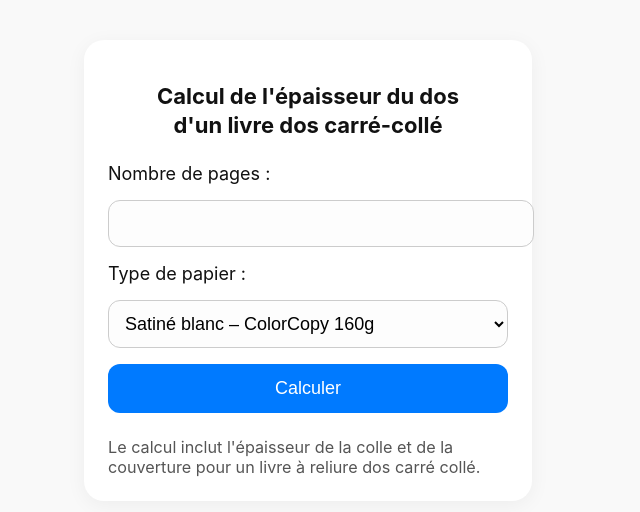
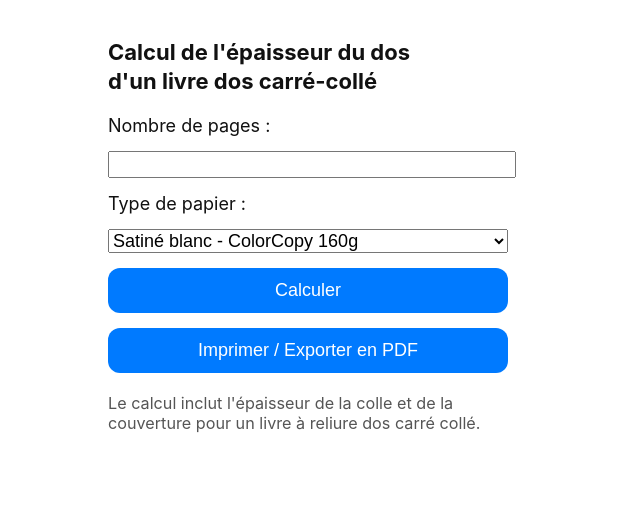
Before and after one commit to labelpages/dos-livre, a plain HTML site: page index.html in a window 1280 px wide. Shown: the whole page, without its empty margins (332-972 px from the left). Drawn offline with Linux system fonts and the light colour scheme.

Commit message:
Add files via upload

```diff
--- a/index.html
+++ b/index.html
@@ -1,97 +1,89 @@
 <!DOCTYPE html>
 <html lang="fr">
 <head>
-  <meta charset="UTF-8" />
-  <meta name="viewport" content="width=device-width, initial-scale=1.0, viewport-fit=cover" />
+  <meta charset="UTF-8">
+  <meta name="viewport" content="width=device-width, initial-scale=1.0, viewport-fit=cover">
   <title>Calculateur d'épaisseur de livre</title>
-  <meta name="apple-mobile-web-app-capable" content="yes" />
-  <meta name="apple-mobile-web-app-status-bar-style" content="black-translucent" />
-  <link rel="apple-touch-icon" href="icon-512.png" />
+  <meta name="apple-mobile-web-app-capable" content="yes">
+  <meta name="apple-mobile-web-app-status-bar-style" content="black-translucent">
+  <link rel="apple-touch-icon" href="icon-512.png">
   <style>
     html, body {
       margin: 0;
       padding: 0;
       font-family: -apple-system, BlinkMacSystemFont, "Segoe UI", Roboto, Helvetica, Arial, sans-serif;
       font-size: 18px;
-      background-color: #f9f9f9;
+      background-color: #ffffff;
       color: #111;
       height: 100%;
       -webkit-font-smoothing: antialiased;
     }
-
     .app-container {
       max-width: 400px;
-      margin: 40px auto;
-      padding: 24px;
-      background-color: #fff;
-      border-radius: 20px;
-      box-shadow: 0 4px 20px rgba(0,0,0,0.05);
+      margin: 0 auto;
+      padding: 20px;
+      padding-top: calc(env(safe-area-inset-top) + 20px);
     }
-
     label, select, input, button {
       display: block;
-      margin-bottom: 16px;
+      margin-bottom: 15px;
       width: 100%;
       font-size: 18px;
     }
-
-    input, select {
+    button {
       padding: 12px;
-      border: 1px solid #ccc;
-      border-radius: 12px;
-      background-color: #fdfdfd;
-    }
-
-    button {
-      padding: 14px;
       background-color: #007AFF;
       color: white;
       border: none;
       border-radius: 12px;
       cursor: pointer;
-      transition: background-color 0.2s ease;
     }
-
     button:hover {
       background-color: #005BBB;
     }
-
     #result {
-      margin-top: 24px;
+      margin-top: 20px;
       font-weight: bold;
       white-space: pre-line;
     }
-
     .note {
       font-size: 0.9em;
       color: #555;
-      margin-top: 12px;
+      margin-top: 10px;
     }
-
     h2 {
       font-size: 22px;
       line-height: 1.3;
-      margin-bottom: 24px;
-      text-align: center;
+      margin-bottom: 20px;
+    }
+    @media print {
+      button, .note {
+        display: none;
+      }
+      body {
+        border: none;
+        margin: 0;
+        padding: 0;
+      }
     }
   </style>
 </head>
 <body>
   <div class="app-container">
     <h2>Calcul de l'épaisseur du dos<br>d'un livre dos carré-collé</h2>
-
     <label for="pages">Nombre de pages :</label>
-    <input type="number" id="pages" min="1" required />
+    <input type="number" id="pages" min="1" required>
 
     <label for="papier">Type de papier :</label>
     <select id="papier">
-      <option value="0.082">Satiné blanc – ColorCopy 160g</option>
-      <option value="0.0854">Recyclé super blanc – Circle 140g</option>
-      <option value="0.0772">Blanc naturel – Biotop 120g</option>
-      <option value="0.06">Couché silk blanc – Magno Satin 150g</option>
+      <option value="0.082">Satiné blanc - ColorCopy 160g</option>
+      <option value="0.0854">Recyclé super blanc - Circle 140g</option>
+      <option value="0.0772">Blanc naturel - Biotop 120g</option>
+      <option value="0.06">Couché silk blanc - Magno Satin 165g</option>
     </select>
 
     <button onclick="calculerEpaisseur()">Calculer</button>
+    <button onclick="window.print()">Imprimer / Exporter en PDF</button>
 
     <div id="result"></div>
     <div class="note">Le calcul inclut l'épaisseur de la colle et de la couverture pour un livre à reliure dos carré collé.</div>
@@ -108,8 +100,7 @@
       }
       const epaisseurBloc = pages * epaisseurParPage;
       const epaisseurFinale = Math.ceil((epaisseurBloc + 1) * 10) / 10;
-      document.getElementById('result').innerText =
-        `Épaisseur du dos : ${epaisseurFinale.toFixed(1)} mm\n\nNombre de pages : ${pages}\nPapier : ${papierNom}`;
+      document.getElementById('result').innerText = `Épaisseur du dos : ${epaisseurFinale.toFixed(1)} mm\n\nNombre de pages : ${pages}\nPapier : ${papierNom}`;
     }
   </script>
 </body>
```
